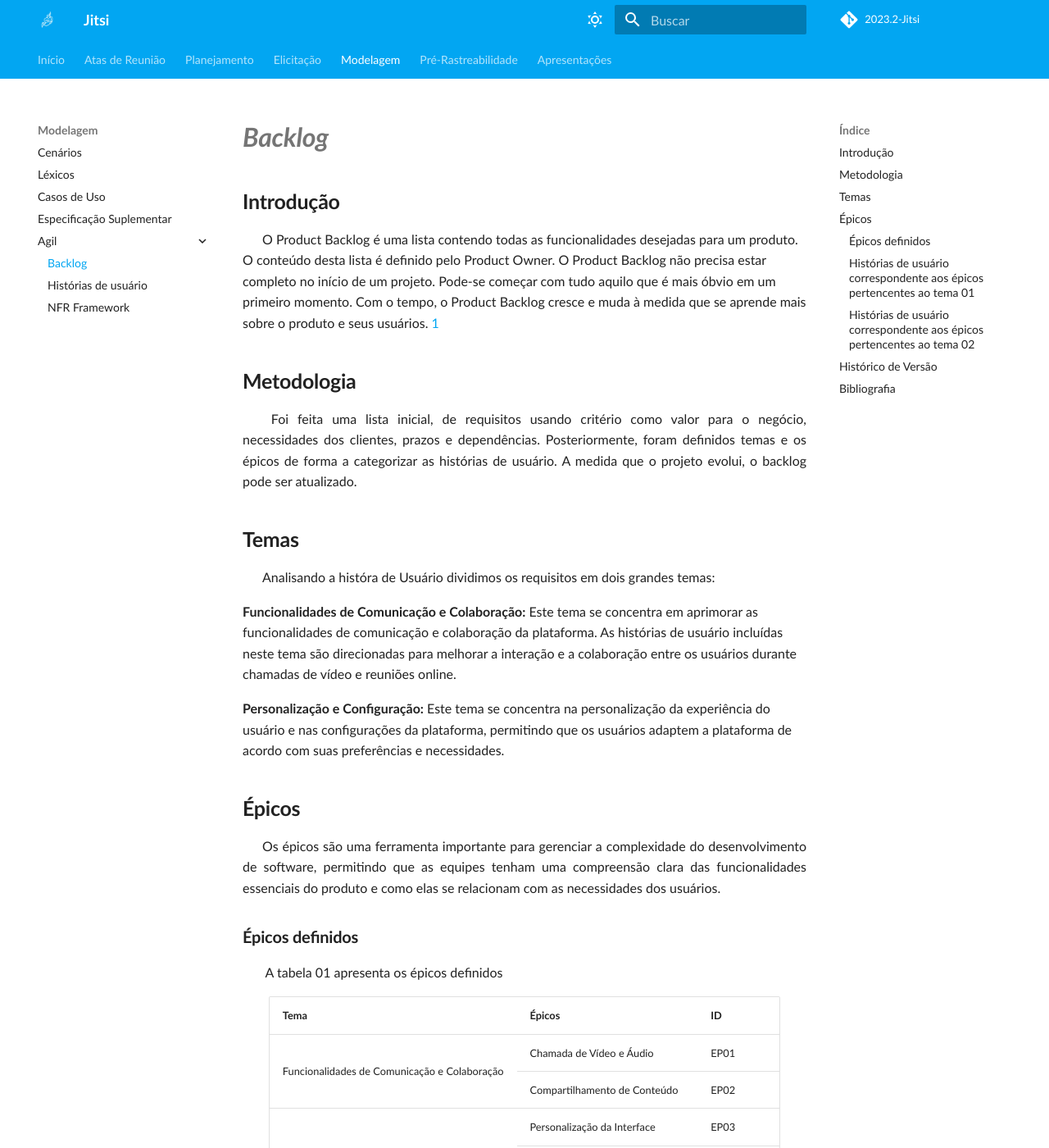
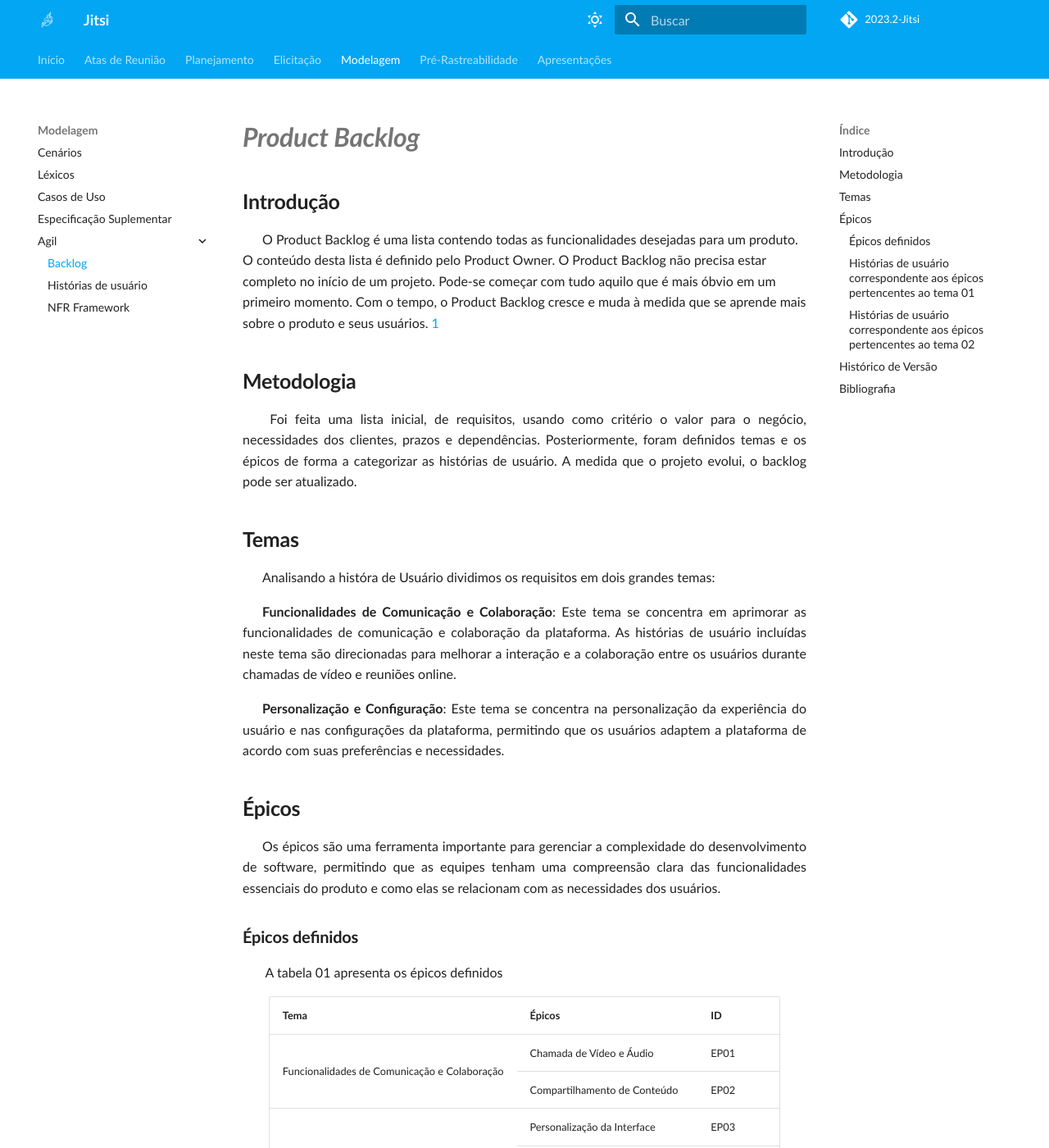
Before and after one commit to Requisitos-de-Software/2023.2-Jitsi, an MkDocs documentation site: the page built from docs/Modelagem/Agil/backlog.md, in a window 1280 px wide and 1400 px high. Shown: the whole window at 82% size. Built offline with MkDocs 1.6.1 and Material for MkDocs 9.7.7, drawn with Linux system fonts in a browser that asks for light colours; some web fonts are replaced; comment, search, counter and statistics services are not loaded.

```diff
--- a/docs/Modelagem/Agil/backlog.md
+++ b/docs/Modelagem/Agil/backlog.md
@@ -1,4 +1,4 @@
-# ***Backlog***
+# ***Product Backlog***
 
 ## **Introdução**
 
@@ -9,19 +9,20 @@ com tudo aquilo que é mais óbvio em um primeiro momento. Com o tempo, o
 Product Backlog cresce e muda à medida que se aprende mais sobre o produto e
 seus usuários. [1](#bibliografia)
 
-
 ## **Metodologia**
 <p align="justify">
-&emsp;&emsp; Foi feita uma lista inicial, de requisitos usando critério como valor para o negócio, necessidades dos clientes, prazos e dependências. Posteriormente, foram definidos temas e os épicos de forma a categorizar as histórias de usuário. A medida que o projeto evolui, o backlog pode ser atualizado.
+&emsp;&emsp; Foi feita uma lista inicial, de requisitos, usando como critério o valor para o negócio, necessidades dos clientes, prazos e dependências. Posteriormente, foram definidos temas e os épicos de forma a categorizar as histórias de usuário. A medida que o projeto evolui, o backlog pode ser atualizado.
 </p>
 
 ## **Temas**
 <p align="justify">
 &emsp;&emsp;Analisando a históra de Usuário dividimos os requisitos em dois grandes temas:
 </p>
-**Funcionalidades de Comunicação e Colaboração:** Este tema se concentra em aprimorar as funcionalidades de comunicação e colaboração da plataforma. As histórias de usuário incluídas neste tema são direcionadas para melhorar a interação e a colaboração entre os usuários durante chamadas de vídeo e reuniões online.
+<p align="justify">
+&emsp;&emsp;<b>Funcionalidades de Comunicação e Colaboração</b>: Este tema se concentra em aprimorar as funcionalidades de comunicação e colaboração da plataforma. As histórias de usuário incluídas neste tema são direcionadas para melhorar a interação e a colaboração entre os usuários durante chamadas de vídeo e reuniões online.
 </p>
-**Personalização e Configuração:** Este tema se concentra na personalização da experiência do usuário e nas configurações da plataforma, permitindo que os usuários adaptem a plataforma de acordo com suas preferências e necessidades.
+<p align="justify">
+&emsp;&emsp;<b>Personalização e Configuração</b>: Este tema se concentra na personalização da experiência do usuário e nas configurações da plataforma, permitindo que os usuários adaptem a plataforma de acordo com suas preferências e necessidades.
 </p>
 
 ## **Épicos**
--- a/mkdocs.yml
+++ b/mkdocs.yml
@@ -65,7 +65,6 @@ nav:
         - Backlog: Modelagem/Agil/backlog.md
         - Histórias de usuário: Modelagem/Agil/historias.md
         - NFR Framework: Modelagem/Agil/nfr-framework.md
-
   - Pré-Rastreabilidade:
     - Escolha do Aplicativo: PreRastreabilidade/AppEscolhido.md
     - Rich Picture: PreRastreabilidade/RichPicture.md
```
Also changed, not shown: docs/Modelagem/Agil/historias.md (+1 -1 lines), docs/Modelagem/Agil/nfr-framework.md (+46 -43 lines).
